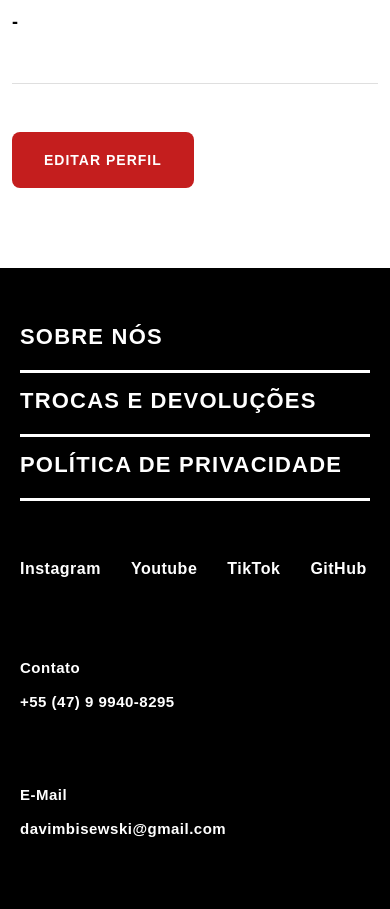
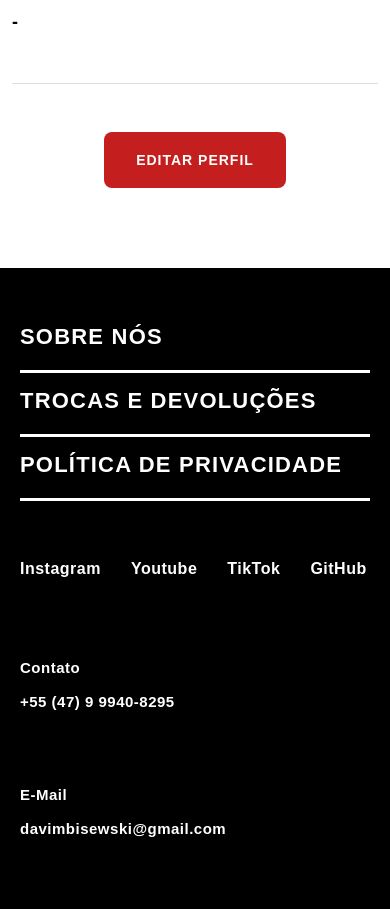
Before and after one commit to Bensa-Reboot/Front-BensaReboot, a plain HTML site: page pages/perfil.html in a window 390 px wide. Shown: the part 1022-1931 px from the top of the page. Drawn offline with Linux system fonts and the light colour scheme; sample sign-in values are in the browser's storage.

Commit message:
FIX: fixxing perfil and produto css

```diff
--- a/css/perfil.css
+++ b/css/perfil.css
@@ -523,6 +523,11 @@ a.order-item:hover::after {
         font-size: 18px;
     }
 
+    #btn-container{
+        display: flex;
+        justify-content: center;
+    }
+
     .profile-tab h3 {
         font-size: 24px;
     }
--- a/pages/perfil.html
+++ b/pages/perfil.html
@@ -59,7 +59,9 @@
               <p data-info="createdAt">-</p>
             </div>
           </div>
-          <button class="edit-btn" type="button" data-edit-profile>Editar Perfil</button>
+          <div id="btn-container">
+            <button class="edit-btn" type="button" data-edit-profile>Editar Perfil</button>
+          </div>
         </div>
 
         <!-- Painel de favoritos: renderiza `user.favorites` e persiste remoções em localStorage. -->
```
Also changed, not shown: css/produto.css (+6 -2 lines).
